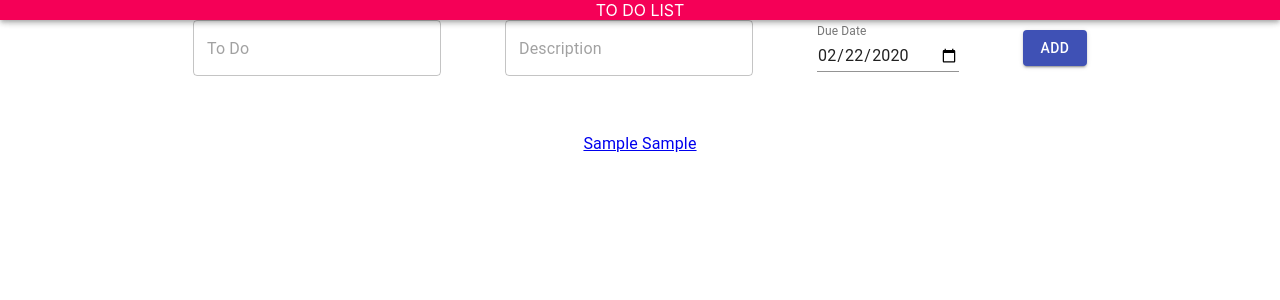
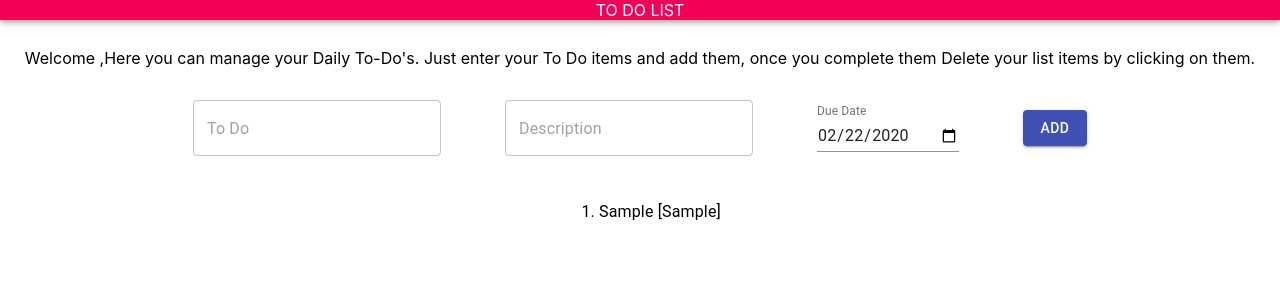
Before and after one commit to VIKRAM-PAREEK/Assignment2, a React (Create React App) app: page / in a window 1280 px wide. Both pictures are taken after typing "Sample", "Sample" into the empty fields and a click on the button "ADD". Shown: the top 300 px of the page. Built offline with nearby package versions, Linux system fonts and the light colour scheme.

Commit message:
Validation functionality for input fields

```diff
--- a/src/App.js
+++ b/src/App.js
@@ -26,7 +26,8 @@ class App extends React.Component{
   //functionality of button i.e adding todo items
   addToList(todo, des){
 
-    var item= todo+" "+des;
+    if(todo!=='' && des!==''){
+    var item= todo+" ["+des+"]";
     let listArray = this.state.list; //creating a list and storing current todoitem values
     listArray.push(item);
 
@@ -35,6 +36,7 @@ class App extends React.Component{
       todoitem: '',
       description: ''    //Initialising the todoitem in the textbox as empty again
     });
+  }
   }
 
   handleDelete(Itemdelete){
@@ -63,8 +65,8 @@ class App extends React.Component{
               </Typography>
             </AppBar>
           <Grid Item>
-            <Typography variant='h7' align='center'>Welcome ,Here you can manage your Daily To-Do's.
-              Just enter your To Do items and add them, once you complete them Delete your list item by clicking on them.
+            <Typography variant='h7' align='center'><br/><br/><br/><br/>Welcome ,Here you can manage your Daily To-Do's.
+              Just enter your To Do items and add them, once you complete them Delete your list items by clicking on them.
             </Typography>
           </Grid>
             <Grid item>
--- a/src/Display.js
+++ b/src/Display.js
@@ -1,20 +1,10 @@
 import React from 'react';
-import {Grid, List, ListItemText} from '@material-ui/core';
 export default class DisplayList extends React.Component{
     render(){
         return(
-        <Grid
-        container
-        direction="row"
-        justify="center"
-        alignItems="center"
-       >
-        <List>
-          <ListItemText>
-            {this.props.list.map( (list, i)=><a href='#' color="black" onClick={this.props.handleDelete.bind(null,list)}><li>{list}</li></a>)}
-          </ListItemText>
-        </List>
-        </Grid>
+            <ol>
+            {this.props.list.map( (list, i)=><a color="black" onClick={this.props.handleDelete.bind(null,list)}><li>{list}</li></a>)}
+            </ol>
         );
     }
 }
```
